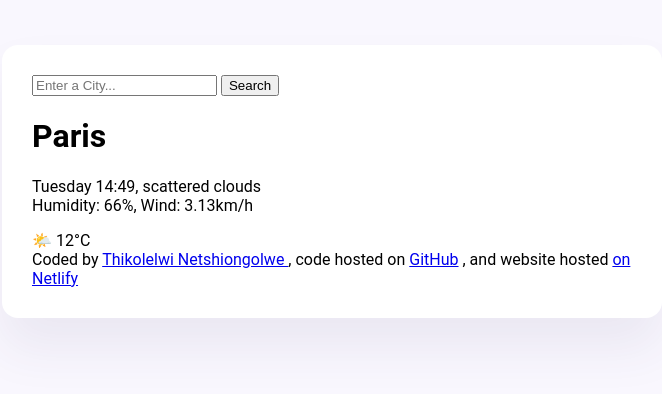
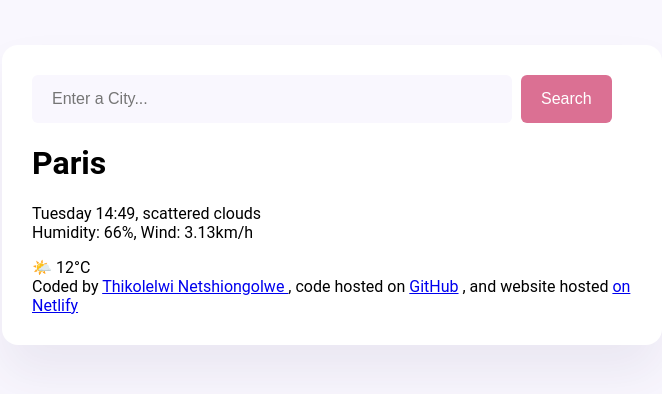
Before and after one commit to Thiko123/WeatherApp-Week7-SheCodes, a plain HTML site: page index.html in a window 1280 px wide. Shown: the whole page, without its empty margins (308-970 px from the left). Drawn offline with Linux system fonts and the light colour scheme.

Commit message:
Styled form( button and input tabs)

```diff
--- a/index.html
+++ b/index.html
@@ -9,9 +9,9 @@
 <body>
     <div class="weather-app">
     <header>
-        <form>
-            <input type="search" placeholder="Enter a City..." required/>
-            <input type="submit" value="Search"/>
+        <form class="search-form">
+            <input type="search" placeholder="Enter a City..." required class="search-form-input"/>
+            <input type="submit" value="Search" class="search-form-button"/>
         </form>
 
     </header>
--- a/src/style.css
+++ b/src/style.css
@@ -11,3 +11,21 @@ body{
     border-radius: 16px;
     padding: 30px;
 }
+.search-form-input{
+    background-color: #f9f7fe;
+    border: none;
+    border-radius: 6px;
+    width: 80%;
+    padding: 15px 20px;
+    font-size: 16px;
+}
+.search-form-button{
+    border: none;
+    border-radius: 6px;
+    padding: 15px 20px;
+    font-size: 16px;
+    color: white;
+    background: palevioletred;
+    margin-left: 5px;
+
+}
```
